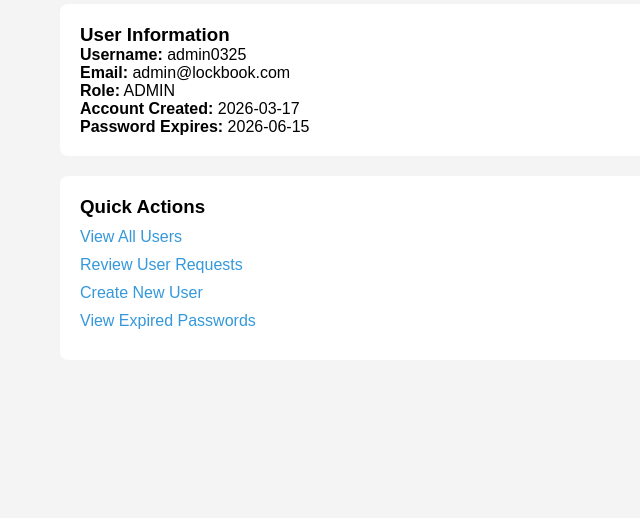
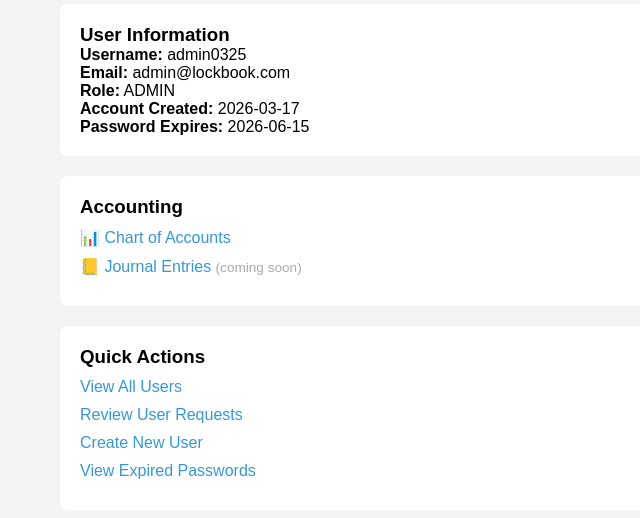
Before and after one commit to WendellJonesCS/SWE-Application-Domain, a Flask app: page /dashboard in a window 1280 px wide. Shown: the part 212-730 px from the top of the page, without its empty margins (0-640 px from the left). Run offline with Flask 3, Linux system fonts and the light colour scheme; a user stored in the database is signed in.

Commit message:
Enhance dashboard with accounting quick links
Added a section for accounting quick links including 'Chart of Accounts' and 'Journal Entries'.

```diff
--- a/templates/dashboard.html
+++ b/templates/dashboard.html
@@ -28,6 +28,23 @@
     {% endif %}
 </div>
 
+<!-- Chart of Accounts quick link (Requirement 13.3) -->
+<div style="background: white; padding: 20px; border-radius: 8px; margin-top: 20px;">
+    <h3>Accounting</h3>
+    <ul style="list-style: none;">
+        <li style="margin: 10px 0;">
+            <a href="{{ url_for('accounts') }}" title="View and manage the chart of accounts">
+                📊 Chart of Accounts
+            </a>
+        </li>
+        <li style="margin: 10px 0;">
+            <a href="#" title="Journal Entries — coming soon">
+                📒 Journal Entries <span style="color:#aaa; font-size:0.85em;">(coming soon)</span>
+            </a>
+        </li>
+    </ul>
+</div>
+
 {% if user.role.role_name == 'ROLE_ADMIN' %}
 <div style="background: white; padding: 20px; border-radius: 8px; margin-top: 20px;">
     <h3>Quick Actions</h3>
```
